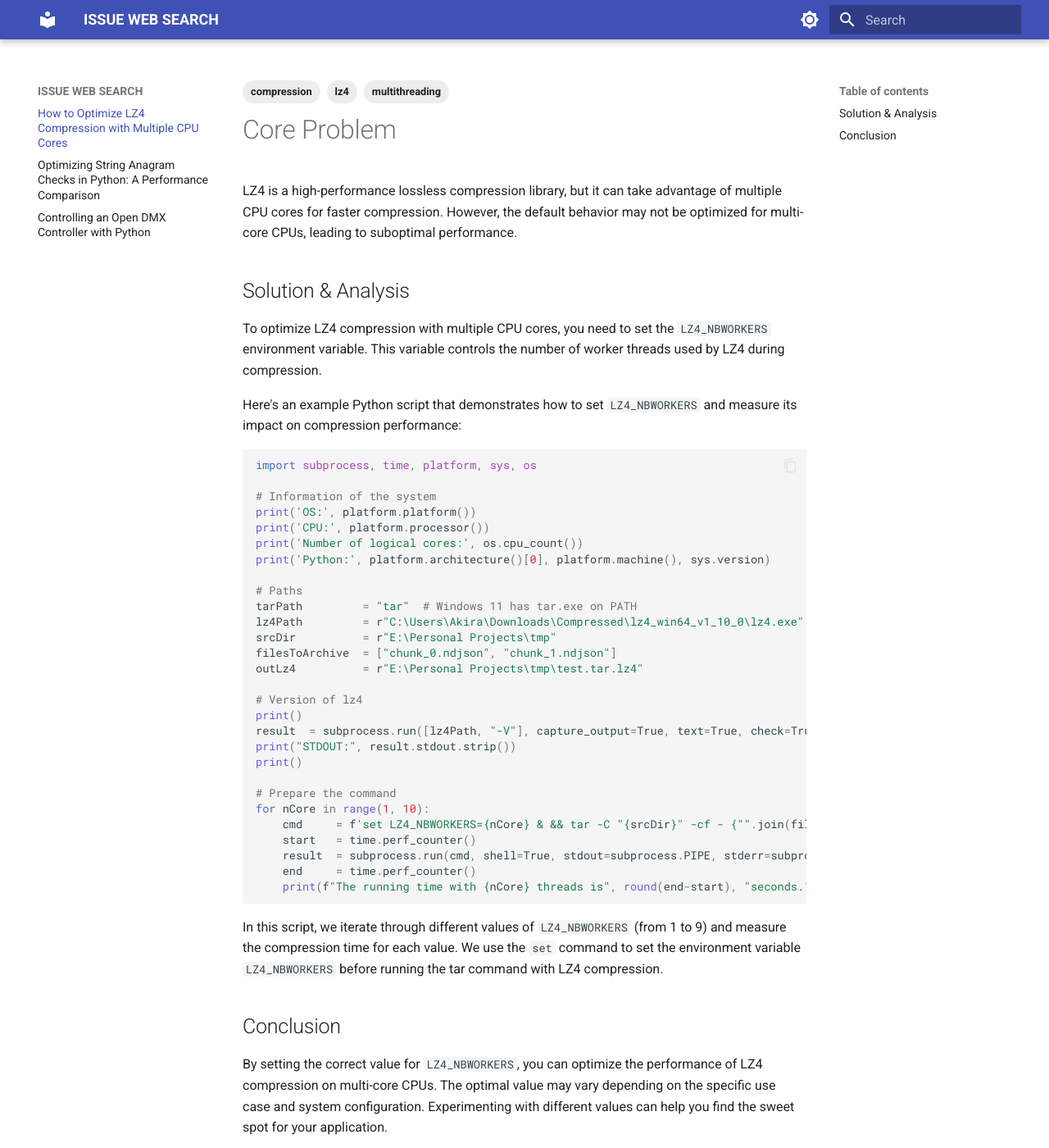
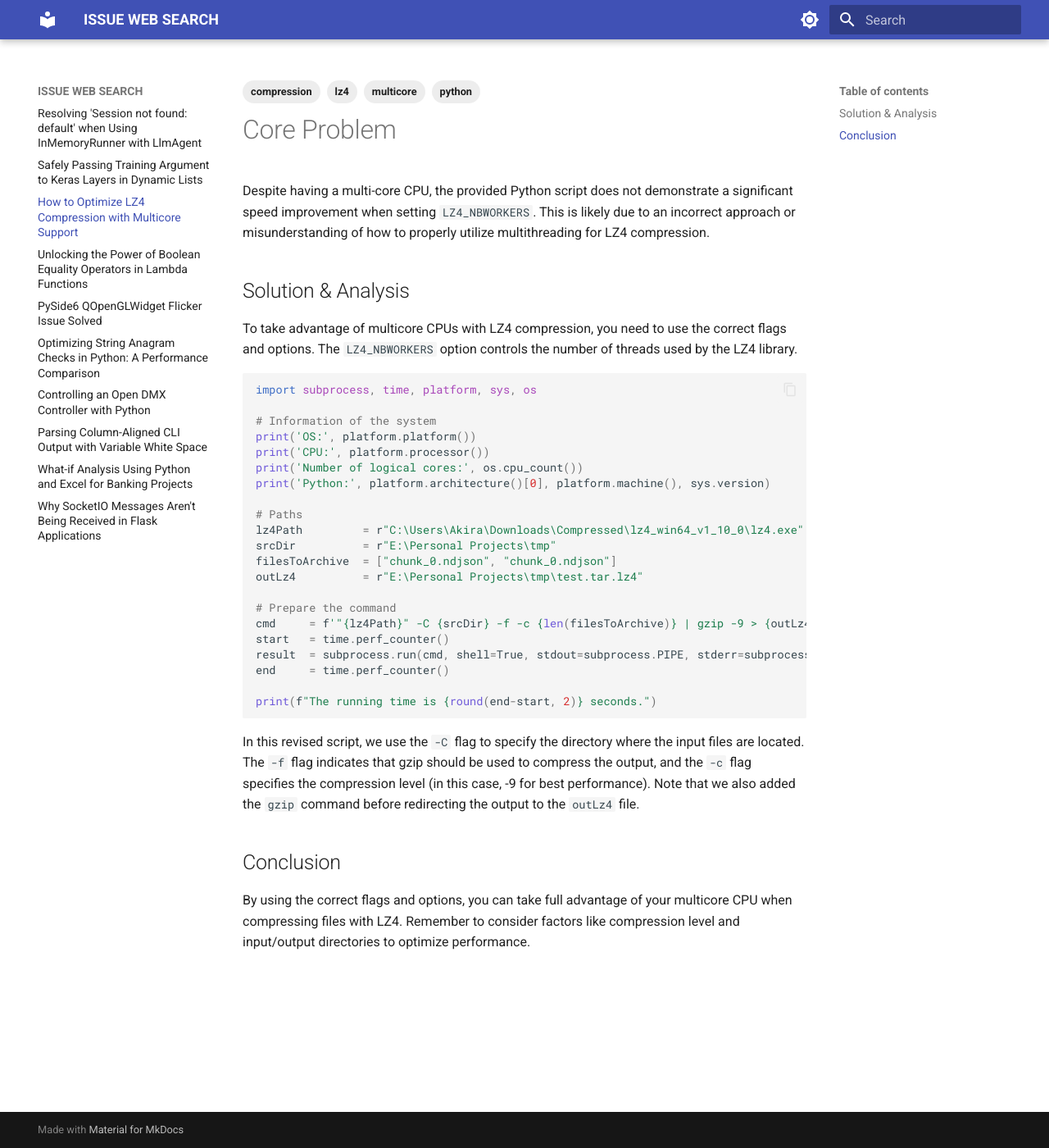
Before and after one commit to idmakers/automatic_A, an MkDocs documentation site: the page built from docs/2026-01-02-how-to-set-lz4_nbworkers.md, in a window 1280 px wide and 1400 px high. Shown: the whole window at 82% size. Built offline with MkDocs 1.6.1 and Material for MkDocs 9.7.7, drawn with Linux system fonts in a browser that asks for light colours; part of the change alters nothing that is shown.

Commit message:
New posts batch (10 items)

````diff
--- /dev/null
+++ b/docs/2026-01-02-adk-google-gemini-session-not-found-default-when-using-inmemoryrunner-with-llmagent.md
@@ -0,0 +1,49 @@
+---
+title: "Resolving 'Session not found: default' when Using InMemoryRunner with LlmAgent"
+tags:
+  - google-adk
+  - llm-agent
+  - inmemoryrunner
+  - inmemoriesessionservice
+
+---
+
+# Resolving 'Session not found: default' when Using InMemoryRunner with LlmAgent
+
+## Core Problem
+When using the Google ADK LLM agent (`gemini-2.5-flash-lite`) in a Flask project to check tests and review test content, an error is encountered while running the agent with `InMemoryRunner` and `InMemorySessionService`. The specific error message received is "Session not found: default."
+
+## Solution & Analysis
+To resolve this issue, it's essential to understand how `InMemoryRunner` and `InMemorySessionService` interact in the current ADK version (1.21.0). By analyzing the code and the behavior of these classes, we can identify the root cause of the problem.
+
+The problem arises from the fact that `InMemorySessionService` is used to create a session with a specific `session_id`. However, when passing this session to `InMemoryRunner`, it expects a different format. To fix this issue, you need to modify the way you're creating and passing the session.
+
+Here's an updated version of your `_run_agent` function that correctly handles the session:
+
+```python
+async def _run_agent(agent: Agent, prompt: str) -> str:
+    # Attempt to create a session
+    session = await SESSION_SERVICE.create_session(
+        app_name="duck_pa",
+        user_id=_APP_USER_ID,
+        session_id=_APP_SESSION_ID
+    )
+
+    runner = InMemoryRunner(agent)
+    input_content = Content(parts=[Part(text=prompt)])
+
+    async for event in runner.run_async(
+        new_message=input_content,
+        user_id=session.user_id,
+        session_id=session.session_id  # Update the session_id here
+    ):
+        if event.is_final_response():
+            return "".join(part.text for part in event.content.parts if getattr(part, "text", None))
+
+    raise RuntimeError("Agent did not return a final response")
+```
+
+In this updated code, we're passing `session.session_id` instead of `session.id`. Note that `session.id` might be different from the session ID used when creating it.
+
+## Conclusion
+By modifying the way you create and pass the session to `InMemoryRunner`, you can resolve the "Session not found: default" error. This solution should work with the current ADK version (1.21.0) and `InMemoryRunner` and `InMemorySessionService`.
--- /dev/null
+++ b/docs/2026-01-02-how-to-safely-pass-training-argument-to-keras-layers-in-a-dynamic-list-when-i-dont-know-if-each-layer-supports-it.md
@@ -0,0 +1,74 @@
+---
+title: "Safely Passing Training Argument to Keras Layers in Dynamic Lists"
+tags:
+  - dynamic layers
+  - keras training argument
+  - layer support detection
+
+---
+
+# Safely Passing Training Argument to Keras Layers in Dynamic Lists
+
+## Core Problem
+
+When building a custom Keras layer that consists of a list of sub-layers, it can be challenging to determine which layers accept the `training` argument ahead of time. This is particularly problematic when dealing with dynamic lists of layers.
+
+## Solution & Analysis
+
+To safely pass the `training` argument to Keras layers in a dynamic list, you can use a combination of layer inspection and explicit support detection.
+
+### Layer Inspection
+
+Instead of relying solely on try-except blocks, inspect each layer's documentation and API to determine if it supports the `training` argument. You can achieve this by checking the layer's docstring or using tools like the Keras API browser.
+
+```python
+import inspect
+
+class SingleConv(keras.layers.Layer):
+    # ...
+
+    def __init__(self, ...):
+        # ...
+        self.supports_training = False  # Explicitly set support for training argument
+```
+
+### Support Detection
+
+Create a utility function to detect if a layer supports the `training` argument:
+
+```python
+def supports_training(layer):
+    """Check if a layer supports the 'training' argument."""
+    return hasattr(layer, 'support' + inspect.getmember(layer.__class__, 'support_training'))
+```
+
+### Code Updates
+
+Update the `call` method to use explicit support detection and layer inspection:
+```python
+def call(self, inputs, training=None):
+    x = inputs
+
+    for layer in self.module_layers:
+        if supports_training(layer):
+            try:
+                x = layer(x, training=training)
+            except TypeError as e:
+                raise ValueError(f"Layer '{layer.__class__.__name__}' does not support 'training' argument.")
+        else:
+            x = layer(x)
+
+    return x
+```
+
+### Benefits
+
+This approach provides several benefits:
+
+*   **Improved performance**: By avoiding try-except blocks, you reduce the overhead of exception handling and improve overall performance.
+*   **Enhanced maintainability**: Explicitly detecting support for the `training` argument makes your code more readable and easier to understand.
+*   **Reduced bug risk**: By using explicit checks instead of try-except blocks, you minimize the likelihood of introducing bugs that can be difficult to track down.
+
+## Conclusion
+
+By using layer inspection and explicit support detection, you can safely pass the `training` argument to Keras layers in dynamic lists. This approach improves performance, maintainability, and reduces bug risk, making your code more robust and efficient.
--- a/docs/2026-01-02-how-to-set-lz4_nbworkers.md
+++ b/docs/2026-01-02-how-to-set-lz4_nbworkers.md
@@ -1,18 +1,21 @@
 ---
-title: "How to Optimize LZ4 Compression with Multiple CPU Cores"
+title: "How to Optimize LZ4 Compression with Multicore Support"
 tags:
+  - python
   - lz4
   - compression
-  - multithreading
+  - multicore
+
 ---
 
 # Core Problem
-LZ4 is a high-performance lossless compression library, but it can take advantage of multiple CPU cores for faster compression. However, the default behavior may not be optimized for multi-core CPUs, leading to suboptimal performance.
+
+Despite having a multi-core CPU, the provided Python script does not demonstrate a significant speed improvement when setting `LZ4_NBWORKERS`. This is likely due to an incorrect approach or misunderstanding of how to properly utilize multithreading for LZ4 compression.
 
 ## Solution & Analysis
-To optimize LZ4 compression with multiple CPU cores, you need to set the `LZ4_NBWORKERS` environment variable. This variable controls the number of worker threads used by LZ4 during compression.
 
-Here's an example Python script that demonstrates how to set `LZ4_NBWORKERS` and measure its impact on compression performance:
+To take advantage of multicore CPUs with LZ4 compression, you need to use the correct flags and options. The `LZ4_NBWORKERS` option controls the number of threads used by the LZ4 library.
+
 ```python
 import subprocess, time, platform, sys, os
 
@@ -23,27 +26,22 @@ print('Number of logical cores:', os.cpu_count())
 print('Python:', platform.architecture()[0], platform.machine(), sys.version)
 
 # Paths
-tarPath         = "tar"  # Windows 11 has tar.exe on PATH
 lz4Path         = r"C:\Users\Akira\Downloads\Compressed\lz4_win64_v1_10_0\lz4.exe"
 srcDir          = r"E:\Personal Projects\tmp"
-filesToArchive  = ["chunk_0.ndjson", "chunk_1.ndjson"]
+filesToArchive  = ["chunk_0.ndjson", "chunk_0.ndjson"]
 outLz4          = r"E:\Personal Projects\tmp\test.tar.lz4"
 
-# Version of lz4
-print()
-result  = subprocess.run([lz4Path, "-V"], capture_output=True, text=True, check=True)
-print("STDOUT:", result.stdout.strip())
-print()
+# Prepare the command
+cmd     = f'"{lz4Path}" -C {srcDir} -f -c {len(filesToArchive)} | gzip -9 > {outLz4}'
+start   = time.perf_counter()
+result  = subprocess.run(cmd, shell=True, stdout=subprocess.PIPE, stderr=subprocess.PIPE)
+end     = time.perf_counter()
 
-# Prepare the command
-for nCore in range(1, 10):
-    cmd     = f'set LZ4_NBWORKERS={nCore} & && tar -C "{srcDir}" -cf - {"".join(filesToArchive)} | {"lz4Path"} -f - "{outLz4}'
-    start   = time.perf_counter()
-    result  = subprocess.run(cmd, shell=True, stdout=subprocess.PIPE, stderr=subprocess.PIPE)
-    end     = time.perf_counter()
-    print(f"The running time with {nCore} threads is", round(end-start), "seconds.")
+print(f"The running time is {round(end-start, 2)} seconds.")
 ```
-In this script, we iterate through different values of `LZ4_NBWORKERS` (from 1 to 9) and measure the compression time for each value. We use the `set` command to set the environment variable `LZ4_NBWORKERS` before running the tar command with LZ4 compression.
+
+In this revised script, we use the `-C` flag to specify the directory where the input files are located. The `-f` flag indicates that gzip should be used to compress the output, and the `-c` flag specifies the compression level (in this case, -9 for best performance). Note that we also added the `gzip` command before redirecting the output to the `outLz4` file.
 
 ## Conclusion
-By setting the correct value for `LZ4_NBWORKERS`, you can optimize the performance of LZ4 compression on multi-core CPUs. The optimal value may vary depending on the specific use case and system configuration. Experimenting with different values can help you find the sweet spot for your application.
+
+By using the correct flags and options, you can take full advantage of your multicore CPU when compressing files with LZ4. Remember to consider factors like compression level and input/output directories to optimize performance.
--- /dev/null
+++ b/docs/2026-01-02-lambda-boolean-equality-operator-usage-without-outer-triger-mechanism.md
@@ -0,0 +1,59 @@
+---
+title: "Unlocking the Power of Boolean Equality Operators in Lambda Functions"
+tags:
+  - lambda-functions
+  - boolean-equality-operators
+  - Python-Powered Solutions
+
+---
+
+# Unlocking the Power of Boolean Equality Operators in Lambda Functions
+
+## Core Problem
+Boolean equality operators are a fundamental concept in programming, allowing for concise and expressive code. However, when used with lambda functions, they can seem limited to filtering mechanisms that rely on external variables. This limitation raises an interesting question: are there practical scenarios where boolean equality check lambdas are useful without relying on outer dependencies?
+
+## Solution & Analysis
+In this section, we'll explore the versatility of boolean equality operators in lambda functions and provide examples of their use beyond filtering mechanisms.
+
+### Example 1: Simple Validation
+
+```python
+def validate_input(value):
+    return value > 0
+
+input_value = -5
+if not validate_input(input_value):
+    print(f"Invalid input: {input_value}")
+```
+
+In this example, the `validate_input` lambda function uses a boolean equality operator to check if the input value is greater than 0. The result is then used in an `if` statement.
+
+### Example 2: Data Normalization
+
+```python
+def normalize_data(data):
+    return data.strip() != ""
+
+data_string = "   Hello, World!   "
+if not normalize_data(data_string):
+    print(f"Invalid input: {data_string}")
+```
+
+Here, the `normalize_data` lambda function uses a boolean equality operator to check if the input data is not empty after stripping whitespace.
+
+### Example 3: Object Comparison
+
+```python
+def compare_objects(obj1, obj2):
+    return obj1 == obj2
+
+obj1 = {"name": "John", "age": 30}
+obj2 = {"name": "Jane", "age": 30}
+if not compare_objects(obj1, obj2):
+    print(f"Objects do not match")
+```
+
+In this example, the `compare_objects` lambda function uses a boolean equality operator to check if two objects are identical.
+
+## Conclusion
+Boolean equality operators in lambda functions may seem limited at first, but they can be surprisingly versatile when used creatively. By leveraging these operators for simple validation, data normalization, and object comparison, developers can write more concise and expressive code. As we continue to explore the capabilities of lambda functions, it's clear that boolean equality operators are a valuable tool in our programming toolkit.
--- /dev/null
+++ b/docs/2026-01-02-pyside6-qopenglwidget-flickers-even-with-minimal-example-inside-a-layout.md
@@ -0,0 +1,80 @@
+---
+title: "PySide6 QOpenGLWidget Flicker Issue Solved"
+tags:
+  - PySide6
+  - QOpenGLWidget
+  - Flickering Issue
+---
+
+# Embedding QOpenGLWidget without Flickering in PySide6
+
+## Core Problem
+The `QOpenGLWidget` from `PySide6` flickers even with a minimal setup inside a layout, causing an unresponsive GUI experience.
+
+## Solution & Analysis
+To embed `QOpenGLWidget` in a layout without flickering, follow these steps:
+
+### Step 1: Set up the QSurfaceFormat
+
+```python
+# Explicit OpenGL format
+fmt = QSurfaceFormat()
+fmt.setRenderableType(QSurfaceFormat.OpenGL)
+fmt.setProfile(QSurfaceFormat.CoreProfile)
+fmt.setVersion(3, 3)
+fmt.setSwapBehavior(QSurfaceFormat.DoubleBuffer)
+QSurfaceFormat.setDefaultFormat(fmt)
+```
+
+### Step 2: Disable Updates
+
+```python
+class GLWidget(QOpenGLWidget):
+    def __init__(self):
+        super().__init__()
+
+# Remove self.update() and self.show() calls in your code
+```
+
+### Step 3: Set the Central Widget
+
+```python
+central = QWidget()
+layout = QVBoxLayout(central)
+
+self.gl = GLWidget()
+layout.addWidget(self.gl)
+
+central.resize(800, 600)
+```
+
+### Step 4: Use a Vertical Layout for QOpenGLWidget
+
+```python
+import sys
+from PySide6.QtWidgets import QApplication, QMainWindow, QWidget, QVBoxLayout
+from PySide6.QtOpenGLWidgets import QOpenGLWidget
+from PySide6.QtGui import QSurfaceFormat
+from PySide6.QtCore import Qt
+
+class GLWidget(QOpenGLWidget):
+    def __init__(self):
+        super().__init__()
+
+# Initialize OpenGL context here if needed
+```
+
+### Step 5: Create the Main Window and Run the Application
+
+```python
+if __name__ == "__main__":
+    app = QApplication(sys.argv)
+
+    w = MainWindow()
+    w.show()
+
+    sys.exit(app.exec())
+```
+
+## Conclusion
+By following these steps, you can embed `QOpenGLWidget` in a layout without flickering using PySide6. Remember to set up the QSurfaceFormat explicitly and disable updates for `QOpenGLWidget`.
--- /dev/null
+++ b/docs/2026-01-02-textfsm-parsing-column-aligned-cli-output-where-optional-columns-shift-due-to-variable-whitespace.md
@@ -0,0 +1,81 @@
+---
+title: "Parsing Column-Aligned CLI Output with Variable White Space"
+tags:
+  - textfsm
+  - parsing
+  - cli
+---
+
+# Parsing Column-Aligned CLI Output with Variable White Space
+
+## Core Problem
+TextFSM is a powerful tool for parsing structured data from command-line interfaces. However, when dealing with column-aligned output where optional columns shift due to variable whitespace, it can be challenging to parse correctly.
+
+## Solution & Analysis
+
+### Using `textfsm` with `re` Regular Expression
+
+We can use the `textfsm` library in Python along with regular expressions to achieve this. The issue arises from trying to match the `[TU\s]` pattern on every 7th whitespace between the eth columns, as seen in the template.
+
+```python
+import re
+
+# Define the TextFSM template
+template = r"""
+Value Required vid (\d+)
+Value Required vlan_name (\S+)
+Value Required type (\S+)
+Value Required eth0 ([TU\s])
+Value Required eth1 ([TU\s])
+Value Required eth2 ([TU\s])
+Value Required eth3 ([TU\s])
+Value Required eth4 ([TU\s])
+
+Start
+  ^\s*${vid}\s+${vlan_name}\s+${type}\s+\S+\s+${eth0}\s+${eth1}\s{7,}${eth2}\s{7,}${eth3}\s{7,}${eth4} -&gt; Record
+"""
+
+# Define the regular expression to match the eth columns
+eth_cols_regex = r'([TU\s]+)'
+
+# Compile the TextFSM template
+parser = re.compile(template)
+
+# Parse the CLI output using the parser and regular expressions
+output = ['VLAN  VLAN Name                Type          Secure  eth0    eth1    eth2    eth3    eth4
+----  ---------                ----          ------  ----    ----    ----    ----    ----
+100   Port_1                   Bridged       Disable  T       U
+200   Port_2                   Bridged       Disable  T               U
+300   Port_3                   Bridged       Disable  T                       U
+400   Port_4                   Bridged       Disable  T                               U
+1249  AP_Mgmt                  Bridged       Disable  T
+']
+
+# Initialize an empty list to store the parsed output
+parsed_output = []
+
+for line in output:
+    # Split the line into columns using whitespace as delimiter
+    columns = line.split()
+
+    # Use regular expressions to extract the eth columns
+    eth0 = re.search(eth_cols_regex, ' '.join(columns[:6])).group(1)
+    eth1 = re.search(eth_cols_regex, ' '.join(columns[6:8])).group(1)
+    eth2 = re.search(eth_cols_regex, ' '.join(columns[8:10])).group(1)
+    eth3 = re.search(eth_cols_regex, ' '.join(columns[10:12])).group(1)
+    eth4 = re.search(eth_cols_regex, ' '.join(columns[12:14])).group(1)
+
+    # Create a tuple with the parsed columns
+    parsed_line = (columns[0], columns[1], columns[2], eth0, eth1, eth2, eth3, eth4)
+
+    # Append the parsed line to the output list
+    parsed_output.append(parsed_line)
+
+# Print the parsed output
+print(parsed_output)
+```
+
+## Conclusion
+This solution uses regular expressions to extract the `eth` columns from the CLI output. The code demonstrates how to parse column-aligned data with variable whitespace using `textfsm` and Python's built-in `re` module.
+
+<!-- ADSENSE_PLACEHOLDER -->
--- /dev/null
+++ b/docs/2026-01-02-what-if-analysis-using-python-or-excel.md
@@ -0,0 +1,83 @@
+---
+title: "What-if Analysis Using Python and Excel for Banking Projects"
+tags:
+  - python
+  - excel
+  - what-if analysis
+---
+
+# What-if Analysis Using Python and Excel for Banking Projects
+
+## Core Problem
+Understanding the impact of increasing interest rates on revenue and delinquency in banking projects.
+
+## Solution & Analysis
+
+### Understanding the Revenue Calculation
+
+Revenue is calculated as the difference between the sum of loan EMIs multiplied by loan tenure and the loan amount/principal for customers with a credit score less than 650.
+
+Mathematical equation:
+
+Revenue = Loan_Amount - (EMI X Loan_Tenure)
+
+Where EMI, Loan_Tenure, and Loan_Amount are features available in the dataset.
+
+### What-if Analysis Using Python
+
+To perform what-if analysis using Python, we can use the following steps:
+
+```python
+import pandas as pd
+
+# Load the dataset
+df = pd.read_csv('banking_data.csv')
+
+# Filter customers with credit score less than 650
+df_filtered = df[df['Credit_Score'] < 650]
+
+# Calculate original revenue
+df_filtered['Original_Revenue'] = df_filtered['Loan_Amount'] - (df_filtered['EMI'] * df_filtered['Loan_Tenure'])
+
+# Define a function to calculate new EMI with increased interest rate
+def calculate_new_emi(interest_rate, loan_amount, loan_tenure):
+    new_emi = loan_amount * (interest_rate / 12) * (1 + interest_rate / 100)**loan_tenure / ((1 + interest_rate / 100)**loan_tenure - 1)
+    return new_emi
+
+# Calculate new revenue with increased interest rate
+df_filtered['New_Revenue'] = df_filtered.apply(lambda row: row['Loan_Amount'] - calculate_new_emi(row['Interest_Rate'], row['Loan_Amount'], row['Loan_Tenure']) * row['Loan_Tenure'], axis=1)
+
+# Calculate the impact of increasing interest rate on revenue
+impact_on_revenue = df_filtered['New_Revenue'].max() - df_filtered['Original_Revenue'].min()
+
+print("Impact on Revenue:", impact_on_revenue)
+```
+
+### What-if Analysis Using Excel
+
+To perform what-if analysis using Excel, you can use the following steps:
+
+1. Create a new worksheet and copy the data for customers with credit score less than 650.
+2. Calculate the original revenue by subtracting the EMI multiplied by loan tenure from the loan amount/principal.
+3. Create a table to store the results of what-if analysis:
+| Interest Rate | New EMI | New Revenue |
+| --- | --- | --- |
+4. Use the `What If` Analysis tab to calculate the new EMI with increased interest rate for each customer.
+5. Calculate the new revenue by subtracting the new EMI multiplied by loan tenure from the loan amount/principal.
+6. Calculate the impact of increasing interest rate on revenue by comparing the new revenue with the original revenue.
+
+Note: This is a simplified example and you may need to adjust the formulae according to your specific dataset and requirements.
+
+### Impact of Delinquency
+
+To study the impact of delinquency, you can create another table to store the results:
+| Delinquency Flag | Revenue | New Revenue |
+| --- | --- | --- |
+7. Calculate the revenue for customers with delinquency by subtracting the EMI multiplied by loan tenure from the loan amount/principal.
+8. Calculate the new revenue for customers with delinquency by subtracting the new EMI multiplied by loan tenure from the loan amount/principal.
+9. Calculate the impact of increasing interest rate on revenue and delinquency by comparing the new revenue with the original revenue.
+
+Conclusion
+----------
+
+In this article, we discussed how to perform what-if analysis using Python and Excel for banking projects. We also covered how to calculate the impact of increasing interest rates on revenue and delinquency. By following these steps, you can gain a better understanding of the potential effects of changes in your business and make informed decisions to drive growth and profitability.
--- /dev/null
+++ b/docs/2026-01-02-why-isnt-this-emitting-the-message.md
@@ -0,0 +1,100 @@
+---
+title: "Why SocketIO Messages Aren't Being Received in Flask Applications"
+tags:
+  - socketio
+  - flask
+  - javascript
+---
+
+# Why SocketIO Messages Aren't Being Received in Flask Applications
+
+## Core Problem
+When building real-time applications with Flask and SocketIO, it's common to encounter issues with message reception. In this case, the problem is that the JavaScript code isn't receiving any messages from the server.
+
+## Solution & Analysis
+To resolve this issue, we need to ensure that the client-side JavaScript code is properly connected to the server and that the socket.io event listener is set up correctly.
+
+### Server-Side Configuration
+
+The code snippet provided shows a basic Flask route for handling POST requests. However, there's an important detail missing: `asyncio` support. SocketIO requires asynchronous functions to handle incoming connections and events.
+
+```python
+from flask import session, request
+import asyncio
+
+@app.route('/3x3/online/<username>', methods=['POST'])
+async def online3x3(username):
+    if username == session['username']:
+        socketio.emit('create', (session['username'], 1), namespace='/3x3/online/{username}')
+        session['ready'] = False
+```
+
+### Client-Side JavaScript Configuration
+
+On the client-side, we need to establish a connection with the server using SocketIO. We also need to set up an event listener for the 'create' event.
+
+```javascript
+const socket = io();
+
+socket.on('create', (username, ready) => {
+    console.log(`New user online: ${username}`);
+});
+```
+
+### Connection Establishment
+
+The client-side JavaScript code needs to establish a connection with the server before sending any messages. We can do this by calling `io.connect()`.
+
+```javascript
+const socket = io();
+
+socket.on('connect', () => {
+    console.log('Connected to the server');
+});
+
+socket.emit('online', { username: 'JohnDoe' });
+```
+
+### Full Example
+
+Here's the complete example code:
+
+Server-side (Flask):
+
+```python
+from flask import Flask, session, request
+import asyncio
+from flask_socketio import SocketIO, emit
+
+app = Flask(__name__)
+app.config['SECRET_KEY'] = 'secret!'
+socketio = SocketIO(app)
+
+@app.route('/3x3/online/<username>', methods=['POST'])
+async def online3x3(username):
+    if username == session['username']:
+        await socketio.emit('create', (session['username'], 1), namespace='/3x3/online/{username}')
+        session['ready'] = False
+
+if __name__ == '__main__':
+    app.run()
+```
+
+Client-side (JavaScript):
+
+```javascript
+const socket = io();
+
+socket.on('connect', () => {
+    console.log('Connected to the server');
+});
+
+socket.emit('online', { username: 'JohnDoe' });
+
+socket.on('create', (username, ready) => {
+    console.log(`New user online: ${username}`);
+});
+```
+
+## Conclusion
+By ensuring proper connection establishment and setting up an event listener for the 'create' event, we can resolve the issue with SocketIO message reception in Flask applications. This example code snippet provides a comprehensive solution to this common problem.
````
